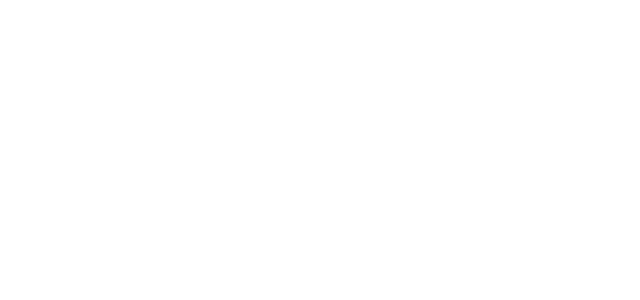
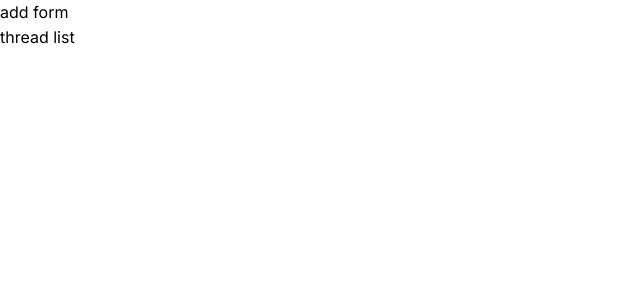
Before and after one commit to TBSten/next13-example-board, a Next.js app: page / in a window 1280 px wide. Shown: the top 300 px of the page, without its empty margins (0-640 px from the left). Built offline with nearby package versions, Linux system fonts and the light colour scheme.

Commit message:
トップページの骨組みを実装

```diff
--- /dev/null
+++ b/src/app/NewThread.tsx
@@ -0,0 +1,13 @@
+import { FC } from "react"
+
+interface NewThreadProps {
+}
+const NewThread: FC<NewThreadProps> = () => {
+    return (
+        <div>
+            add form
+        </div>
+    )
+}
+
+export default NewThread
--- /dev/null
+++ b/src/app/ThreadList.tsx
@@ -0,0 +1,13 @@
+import { FC } from "react"
+
+interface ThreadListProps {
+}
+const ThreadList: FC<ThreadListProps> = () => {
+    return (
+        <div>
+            thread list
+        </div>
+    )
+}
+
+export default ThreadList
--- a/src/app/page.tsx
+++ b/src/app/page.tsx
@@ -1,7 +1,11 @@
+import NewThread from "./NewThread";
+import ThreadList from "./ThreadList";
 
 export default function Home() {
   return (
     <main>
+      <NewThread />
+      <ThreadList />
     </main>
   )
 }
```
